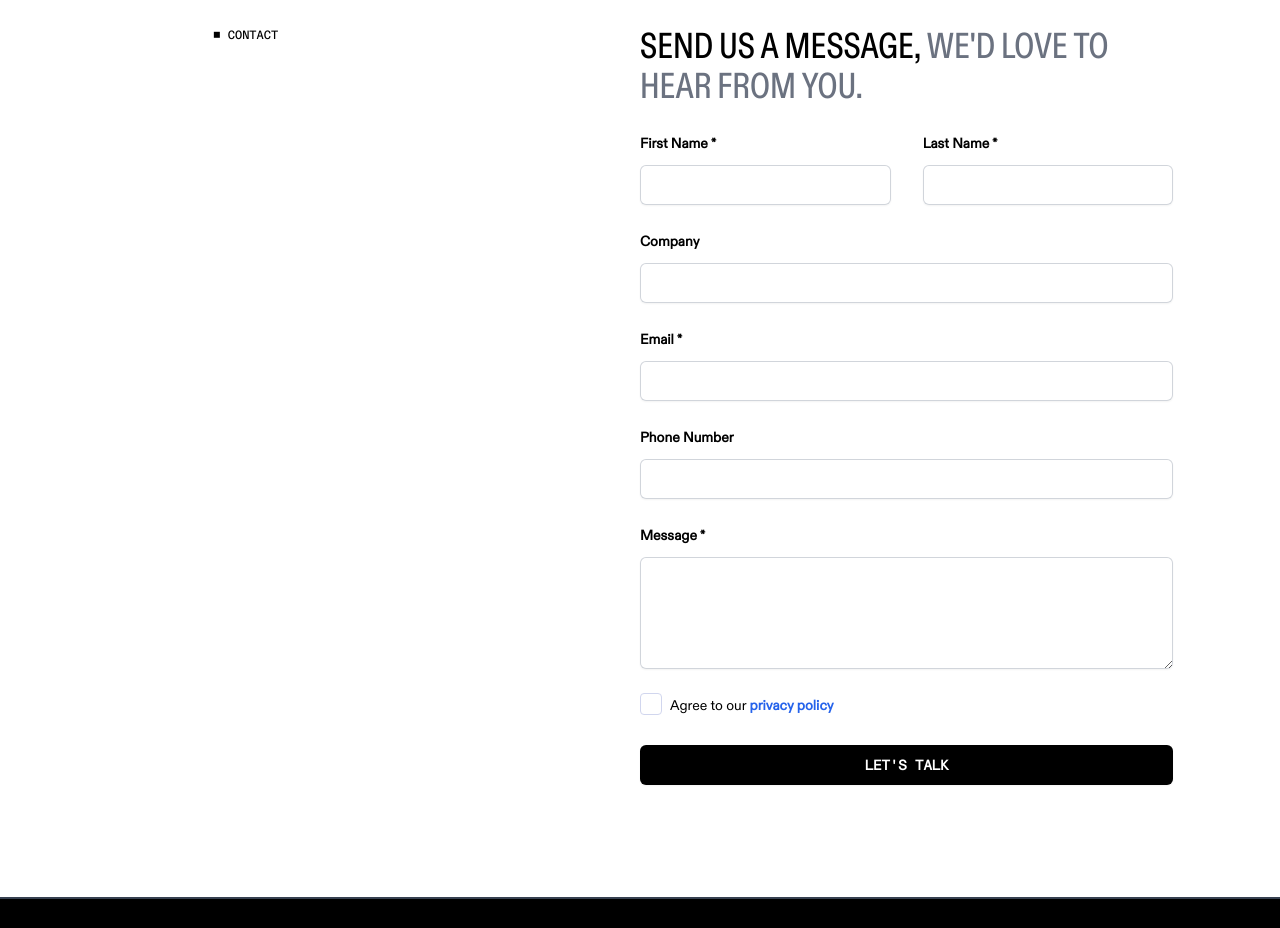
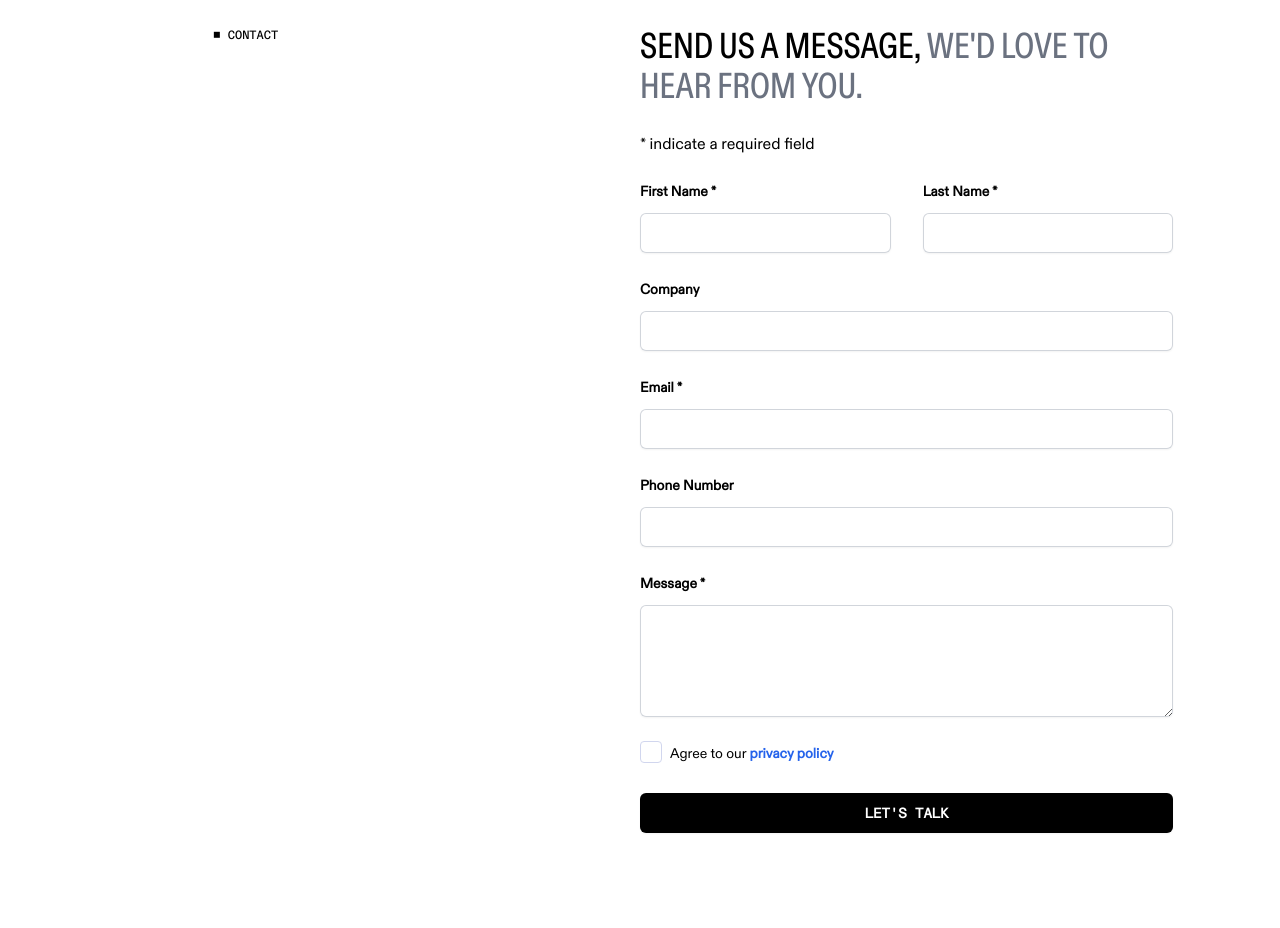
Before and after one commit to TandemCreativeDev/tandem, a Next.js app: page / in a window 1280 px wide. Shown: the part 5200-6128 px from the top of the page. Built offline with nearby package versions, Linux system fonts and the light colour scheme.

Commit message:
chore: add note indication asterisk means required in Contact.tsx

```diff
--- a/src/components/sections/Contact.tsx
+++ b/src/components/sections/Contact.tsx
@@ -63,10 +63,11 @@ export default function ContactSection() {
         className="col-span-5 col-start-7 mx-auto max-w-xl"
       >
         <fieldset className="grid gap-x-8 gap-y-6">
-          <legend className="pb-6 font-tandem-condensed-medium text-4xl uppercase text-gray-500">
+          <legend className="pb-6 font-tandem-condensed-medium text-pretty text-4xl uppercase text-gray-500">
             <span className="text-black">Send us a message,</span> we&apos;d
             love to hear from you.
           </legend>
+          <p className="col-span-2">* indicate a required field</p>
           {contact_form.map((field) => (
             <TextInput
               key={field.id}
```
